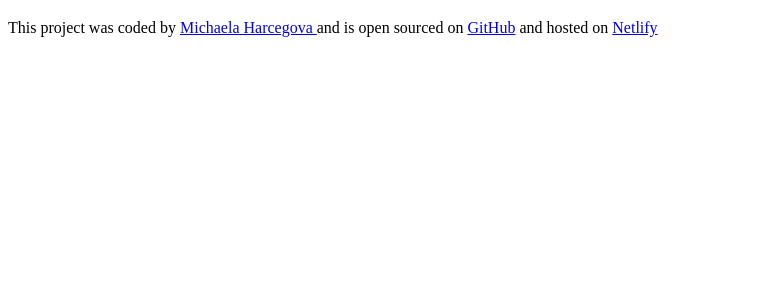
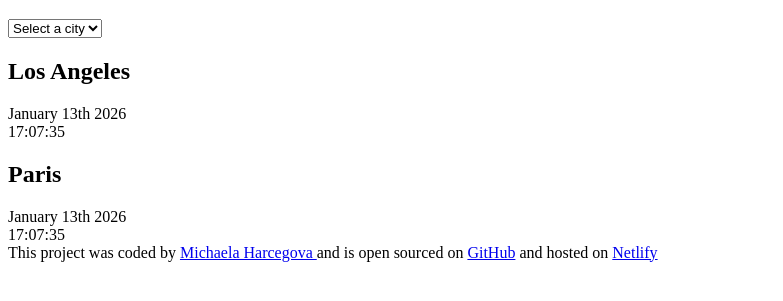
Before and after one commit to mikih484/World-clock, a plain HTML site: page index.html in a window 1280 px wide. Shown: the part 61-362 px from the top of the page, without its empty margins (0-783 px from the left). Drawn offline with Linux system fonts and the light colour scheme.

Commit message:
Added the basic HTML

```diff
--- a/index.html
+++ b/index.html
@@ -7,7 +7,26 @@
     <title>World Clock - Michaela Harcegova</title>
   </head>
   <body>
-    <h1>World Clock</h1>
+    <div id="clock-container">
+      <h1>World Clock</h1>
+      <select name="" id="">
+        <option value="">Select a city</option>
+        <option value="">London</option>
+        <option value="">New York</option>
+        <option value="">Tokyo</option>
+        <option value="">Sydney</option>
+      </select>
+      <div class="city">
+        <h2>Los Angeles</h2>
+        <div class="date">January 13th 2026</div>
+        <div class="time">17:07:35</div>
+      </div>
+      <div class="city">
+        <h2>Paris</h2>
+        <div class="date">January 13th 2026</div>
+        <div class="time">17:07:35</div>
+      </div>
+    </div>
     <footer>
       This project was coded by
       <a href="https://github.com/mikih484" target="_blank"
```
